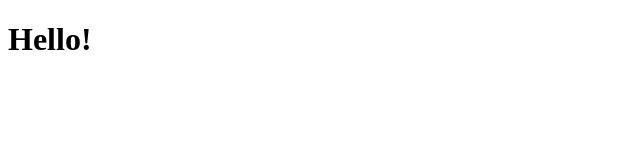
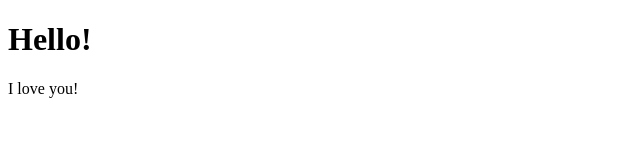
Before and after one commit to bschoneberger/rsschool-cv, a plain HTML site: page index.html in a window 1280 px wide. Shown: the full height of the page, 0-640 px from the left. Drawn offline with Linux system fonts and the light colour scheme.

Commit message:
feat: add new code line

```diff
--- a/index.html
+++ b/index.html
@@ -1,8 +1,7 @@
 <!DOCTYPE html>
 <html lang="ru">
-  <head>
-    <body>
-      <h1>Hello!</h1>
-    </body>
-  </head>
+<body>
+  <h1>Hello!</h1>
+  <p>I love you!</p>
+</body>
 </html>
```
